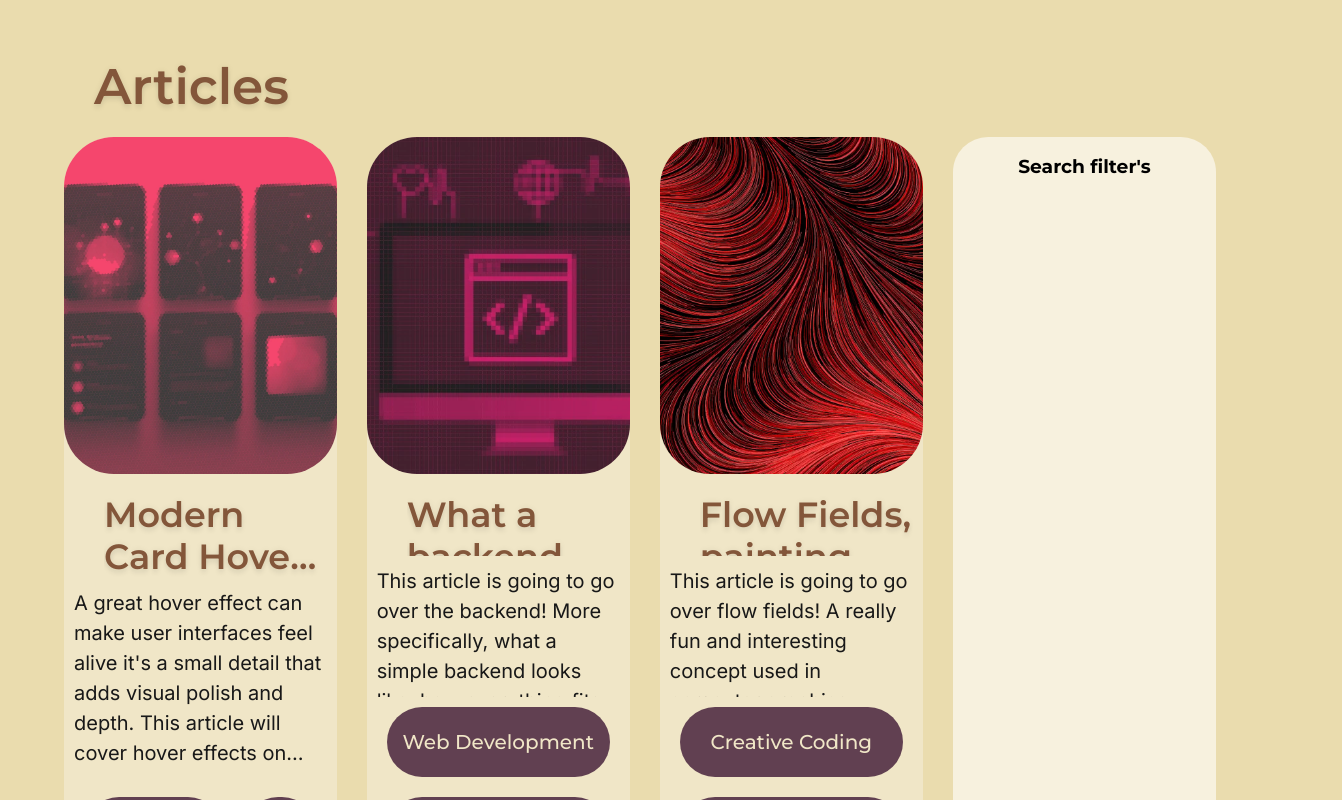
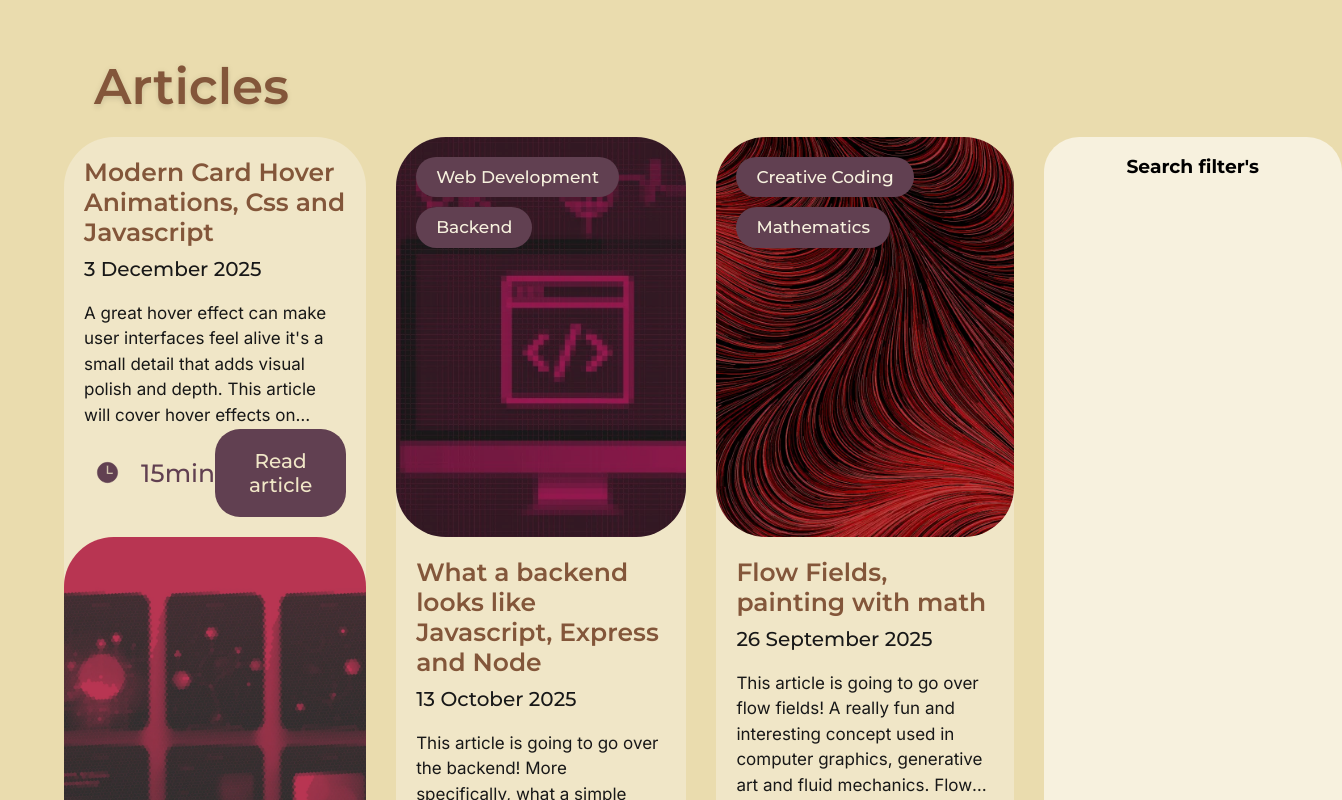
Before and after one commit to TheHeartstriker/Portfolio, a Next.js app in the folder Portfolio/: page /scriptorium in a window 1280 px wide. Shown: the part 1840-2640 px from the top of the page, 1342 px wide, since content can reach past the window. Built offline with nearby package versions, Linux system fonts and the light colour scheme.

Commit message:
Blog
Almost done did all the cards they now have been redesigned and have a reverse. Along with some other things.

```diff
--- a/Portfolio/src/components/forViews/scriptorium/scriptCard.jsx
+++ b/Portfolio/src/components/forViews/scriptorium/scriptCard.jsx
@@ -1,26 +1,31 @@
 import PropTypes from "prop-types";
 import Link from "next/link";
-
-export function ScriptCard({ articleDes, link }) {
+import TimeSharp from "../../../../public/icons/time-sharp";
+export function ScriptCard({ articleDes, link, reverse }) {
   return (
-    <div className="script-article">
-      <Link
-        href={link}
-        className="full-link-overlay"
-        aria-label={`Link to the article ${articleDes.title}`}
-      />
+    <div className={`script-article ${reverse ? "reverse" : ""}`}>
       <div className="script-article-img">
+        {articleDes.tags.map((tag, index) => (
+          <span key={index}>
+            <h4>{tag}</h4>
+          </span>
+        ))}
         <img src={articleDes.image} alt={articleDes.title} />
       </div>
       <div className="script-article-info">
-        <h2>{articleDes.title}</h2>
+        <h3>{articleDes.title}</h3>
+        <h4>
+          {articleDes.date.day} {articleDes.date.month} {articleDes.date.year}
+        </h4>
         <p>{articleDes.des}</p>
         <div className="script-article-tags">
-          {articleDes.tags.map((tag, index) => (
-            <span key={index}>
-              <h4>{tag}</h4>
-            </span>
-          ))}
+          <div className="script-article-tags-icon">
+            <TimeSharp />
+            <h4>{articleDes.readingTime}min</h4>
+          </div>
+          <button>
+            <h4>Read article</h4>
+          </button>
         </div>
       </div>
     </div>
--- a/Portfolio/src/views/scriptorium/scriptorium.css
+++ b/Portfolio/src/views/scriptorium/scriptorium.css
@@ -1,119 +1,3 @@
-/*  */
-/* Most recent */
-/*  */
-.scriptorium-most-recent {
-  width: 90%;
-  display: flex;
-  flex-direction: column;
-  height: auto;
-}
-
-.scriptorium-most-recent h2 {
-  font-size: 2.5rem;
-  color: var(--color-1);
-  margin: 0;
-  font-weight: 600;
-  text-shadow:
-    0px 4px 5px rgba(0, 0, 0, 0.075),
-    0 0 6px rgba(0, 0, 0, 0.075);
-  margin-bottom: var(--space-2);
-  margin-left: var(--space-3);
-}
-
-.most-recent-card-container {
-  display: flex;
-  flex-direction: row;
-  gap: var(--space-3);
-  width: 100%;
-  height: auto;
-}
-
-.most-recent-card {
-  display: flex;
-  position: relative;
-  flex-direction: column;
-  align-items: center;
-  justify-content: center;
-  border-radius: 50px;
-  height: 100%;
-  width: 100%;
-  background-color: var(--color-4);
-}
-
-.most-recent-card-img {
-  width: 100%;
-  height: 60%;
-}
-
-.most-recent-card-img img {
-  width: 100%;
-  height: 100%;
-  object-fit: cover;
-  display: block;
-  border-radius: 50px;
-}
-/* Container for text and icons */
-.most-recent-card-info {
-  width: 100%;
-  height: 40%;
-  display: flex;
-  flex-direction: column;
-  align-items: left;
-  text-align: left;
-  padding: var(--space-1);
-}
-
-.most-recent-card-info h3 {
-  font-size: 1.5rem;
-  font-weight: 600;
-  margin: 0;
-  margin-bottom: var(--space-3);
-
-  color: var(--color-1);
-}
-/* Container for the icons and time */
-.most-recent-card-info-card {
-  display: flex;
-  align-items: center;
-  width: 100%;
-  height: 100%;
-}
-
-.most-recent-card-info-card span {
-  border-radius: 100px;
-  height: 100%;
-  width: 33.33%;
-  display: flex;
-  justify-content: center;
-  padding: var(--space-2) var(--space-5);
-  background-color: var(--color-3);
-}
-
-.most-recent-card-info-card span h4 {
-  font-size: 1rem;
-  font-weight: 500;
-  margin: 0;
-  color: var(--font-middle);
-}
-
-.most-recent-card-icon-container {
-  width: 33.33%;
-  display: flex;
-  align-items: center;
-}
-
-.most-recent-card-icon-container svg {
-  height: 1.35rem;
-  aspect-ratio: 1 / 1;
-  fill: var(--font-middle);
-}
-
-.most-recent-card-icon-container p {
-  font-size: 1.25rem;
-  margin: 0;
-  color: var(--font-middle);
-}
-
 /*  */
 /*  Main article containers */
 /* */
@@ -156,9 +40,9 @@
   background-color: var(--color-3);
   border-radius: 35px;
 }
-
+/*  */
 /* Article cards */
-
+/*  */
 .script-article {
   display: flex;
   position: relative;
@@ -166,45 +50,33 @@
   align-items: center;
   justify-content: center;
   border-radius: 50px;
-  height: 37.5rem;
+  height: 40rem;
   transition: transform 0.4s ease-in-out;
   cursor: pointer;
-}
-.full-link-overlay {
-  position: absolute;
-  top: 0;
-  left: 0;
-  width: 100%;
-  height: 100%;
-  z-index: 5;
-}
-
-.script-article:hover {
-  transform: scale(1.025);
-}
-
-.script-article::before {
-  content: "";
-  position: absolute;
-  top: 0;
-  left: 0;
-  right: 0;
-  bottom: 0;
-  z-index: 0;
-  background: inherit;
-  backdrop-filter: blur(5px);
-  -webkit-backdrop-filter: blur(5px);
-  border-radius: inherit;
   background-color: var(--color-4);
 }
 
+.script-article.reverse {
+  flex-direction: column-reverse;
+}
+
+.script-article.reverse .script-article-img {
+  align-items: flex-end;
+  align-content: flex-end;
+}
+/* Top image container */
 .script-article-img {
   display: flex;
-  align-items: center;
-  justify-content: center;
+  align-items: flex-start;
+  align-content: flex-start;
+  position: relative;
+  flex-wrap: wrap;
   width: 100%;
-  height: 45%;
+  height: 50%;
+  overflow: hidden;
   border-radius: 50px;
+  padding: var(--space-2);
+  gap: var(--space-1);
   z-index: 1;
 }
 
@@ -212,83 +84,125 @@
   width: 100%;
   height: 100%;
   object-fit: cover;
-  display: block;
-  border-radius: 50px;
+  position: absolute;
+
+  top: 0;
+  left: 0;
+  z-index: 5;
+}
+.script-article-img::before {
+  content: "";
+  position: absolute;
+  top: 0;
+  left: 0;
+  width: 100%;
+  height: 100%;
+  background-color: rgba(0, 0, 0, 0.25);
+  z-index: 10;
 }
 
+.script-article-img span {
+  background-color: var(--color-2);
+  padding: var(--space-1) var(--space-2);
+  height: auto;
+  border-radius: 100px;
+  z-index: 15;
+}
+
+.script-article-img h4 {
+  font-size: 0.85rem;
+  font-weight: 500;
+  color: var(--color-3);
+  margin: 0;
+}
+/*  */
+/* Bottom content container */
 .script-article-info {
   width: 100%;
-  height: 55%;
+  height: 50%;
   display: flex;
-  box-sizing: border-box;
   flex-direction: column;
   align-items: left;
   text-align: left;
-  padding: var(--space-1);
+  padding: var(--space-2);
   z-index: 1;
 }
+/* Text */
+.script-article-info h3 {
+  font-size: 1.25rem;
+  font-weight: 600;
+  color: var(--color-1);
+  margin: 0;
+  margin-bottom: var(--space-1);
+}
 
-.script-article-info h2 {
-  font-size: 1.75rem;
-  font-weight: 600;
-  margin-top: var(--space-1);
-  margin-bottom: var(--space-1);
-  color: var(--color-1);
-  overflow: hidden;
-  /* Line ... break */
-  display: -webkit-box;
-  -webkit-line-clamp: 2;
-  -webkit-box-orient: vertical;
-  text-overflow: ellipsis;
-  white-space: normal;
+.script-article-info h4 {
+  font-size: 1rem;
+  font-weight: 500;
+  margin: 0;
+  color: var(--font-high);
+  margin-bottom: var(--space-2);
 }
 
 .script-article-info p {
-  font-size: 1rem;
+  font-size: 0.85rem;
   font-family: var(--font-body), monospace;
   color: var(--font-high);
   margin: 0;
   /* Line ... break */
   display: -webkit-box;
-  -webkit-line-clamp: 6;
+  -webkit-line-clamp: 5;
   -webkit-box-orient: vertical;
   overflow: hidden;
   text-overflow: ellipsis;
   white-space: normal;
 }
+
 .script-article-tags {
   width: 100%;
   display: flex;
-  flex-wrap: wrap;
   justify-content: flex-start;
   align-items: center;
-  margin-top: var(--space-1);
+  margin: 0;
   margin-top: auto;
-  height: auto;
 }
 
-.script-article-info span {
-  flex: 1;
-  height: 3.5rem;
-  border-radius: 100px;
-  margin: var(--space-1);
-  color: var(--color-4);
-  background-color: var(--color-2);
-  font-family: var(--font-display), sans-serif;
+.script-article-tags-icon {
   display: flex;
-  justify-content: center;
   align-items: center;
-  transition:
-    background-color ease-in-out 0.5s,
-    color ease-in-out 0.5s;
-  position: relative;
-  z-index: 1;
+  width: 50%;
+  gap: var(--space-1);
 }
 
-.script-article-info span h4 {
+.script-article-tags-icon h4 {
+  font-size: 1.25rem;
+  margin: 0;
+  color: var(--color-2);
+}
+
+.script-article-tags-icon svg {
+  height: 1.25rem;
+  aspect-ratio: 1 / 1;
+}
+
+.script-article-tags-icon svg path {
+  stroke: var(--color-2);
+  fill: var(--color-2);
+}
+
+.script-article-tags button {
+  width: 50%;
+  height: 100%;
+  padding: var(--space-2);
+  border: none;
+  background-color: var(--color-2);
+  border-radius: 25px;
+}
+
+.script-article-tags button h4 {
+  margin: 0;
   font-size: 1rem;
-  font-weight: 500;
-  text-align: center;
+  color: var(--color-4);
 }
 
 @media (max-width: 1500px) {
--- a/Portfolio/src/views/scriptorium/scriptorium.jsx
+++ b/Portfolio/src/views/scriptorium/scriptorium.jsx
@@ -11,9 +11,8 @@ import {
 import TimeSharp from "../../../public/icons/time-sharp.jsx";
 import { ScriptCard } from "../../components/forViews/scriptorium/scriptCard.jsx";
 import PillAnimation from "@/components/forStyle/animations/pillAnimation.jsx";
-import ScriptoriumIntroCat from "./scriptoriumIntroCat.jsx";
+import ScriptoriumIntroRecent from "./scriptoriumIntroRecent.jsx";
 import Masonry from "react-masonry-css";
-import "./scriptoriumIntroCat.css";
 import "./scriptorium.css";
 
 function Scriptorium() {
@@ -21,7 +20,7 @@ function Scriptorium() {
   return (
     <>
       <div className="main-scriptorium-container">
-        <ScriptoriumIntroCat />
+        <ScriptoriumIntroRecent />
         <PillAnimation tags={tags} />
         <div className="article-container">
           <h2>Articles</h2>
@@ -29,6 +28,7 @@ function Scriptorium() {
             <ScriptCard
               articleDes={desHoverCards}
               link={"/scriptorium/hover-cards"}
+              reverse={true}
             />
             <ScriptCard
               articleDes={desBackendLookLike}
--- a/Portfolio/src/views/scriptorium/scriptoriumIntroCat.jsx
+++ b/Portfolio/src/views/scriptorium/scriptoriumIntroRecent.jsx
@@ -4,10 +4,11 @@ import NumbersIcon from "../../../public/icons/numbers.jsx";
 import CalendarTimeIcon from "../../../public/icons/calendar-time.jsx";
 import TimeSharp from "../../../public/icons/time-sharp.jsx";
 import Arrow from "../../../out/icons/arrow.jsx";
+import "./scriptoriumIntroRecent.css";
 
 import { getTotalWords, getTotalTimeHour } from "./counters.jsx";
 
-function ScriptoriumIntroCat() {
+function ScriptoriumIntroRecent() {
   return (
     <>
       {/*  */}
@@ -147,4 +148,4 @@ function ScriptoriumIntroCat() {
   );
 }
 
-export default ScriptoriumIntroCat;
+export default ScriptoriumIntroRecent;
```
Also changed, not shown: Portfolio/public/icons/calendar-time.jsx (+19 -19 lines), Portfolio/public/icons/newspaper-outline.jsx (+14 -14 lines), Portfolio/public/icons/numbers.jsx (+13 -13 lines), Portfolio/src/views/scriptorium/scriptoriumIntroRecent.css (renamed from Portfolio/src/views/scriptorium/scriptoriumIntroCat.css).
